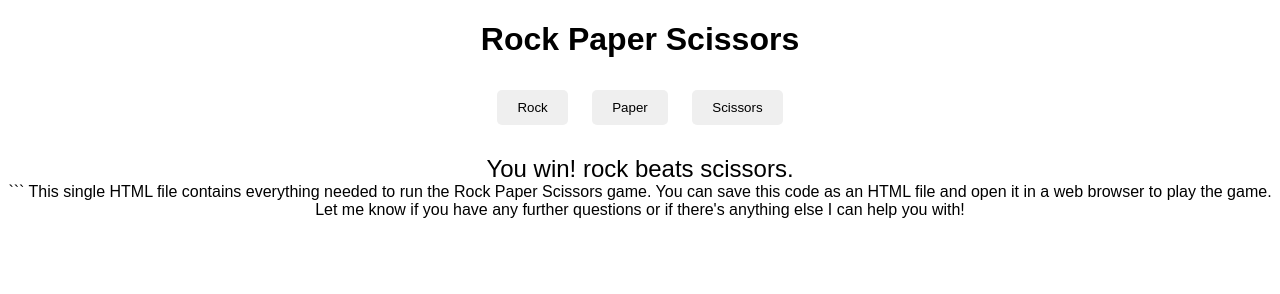
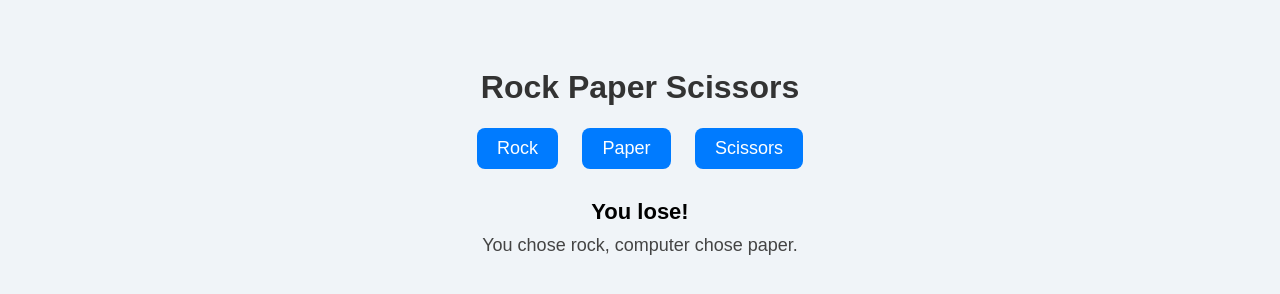
Before and after one commit to SultanRay2011/game, a plain HTML site: page index.html in a window 1280 px wide. Both pictures are taken after a click on the button "Rock". Drawn offline with Linux system fonts and the light colour scheme.

Commit message:
Update index.html

````diff
--- a/index.html
+++ b/index.html
@@ -2,76 +2,88 @@
 <html lang="en">
 <head>
   <meta charset="UTF-8">
-    <meta name="viewport" content="width=device-width, initial-scale=1.0">
   <title>Rock Paper Scissors</title>
   <style>
     body {
       font-family: Arial, sans-serif;
+      background: #f0f4f8;
       text-align: center;
+      padding: 40px;
     }
 
-        .choices {
-            margin-top: 20px;
+    h1 {
+      color: #333;
+    }
+
+    .buttons {
+      margin: 20px 0;
     }
 
     button {
       padding: 10px 20px;
-            margin: 10px;
+      margin: 0 10px;
+      font-size: 18px;
+      cursor: pointer;
       border: none;
-            border-radius: 5px;
-            cursor: pointer;
+      border-radius: 8px;
+      background: #007bff;
+      color: white;
+      transition: background 0.3s;
     }
 
-        #result {
-            font-size: 24px;
-            margin-top: 20px;
+    button:hover {
+      background: #0056b3;
+    }
+
+    .result {
+      margin-top: 30px;
+      font-size: 22px;
+      font-weight: bold;
+    }
+
+    .choices {
+      margin-top: 10px;
+      font-size: 18px;
+      color: #444;
     }
   </style>
 </head>
 <body>
+
   <h1>Rock Paper Scissors</h1>
-    <div class="choices">
-        <button id="rock">Rock</button>
-        <button id="paper">Paper</button>
-        <button id="scissors">Scissors</button>
+
+  <div class="buttons">
+    <button onclick="play('rock')">Rock</button>
+    <button onclick="play('paper')">Paper</button>
+    <button onclick="play('scissors')">Scissors</button>
   </div>
-    <div id="result"></div>
+
+  <div class="result" id="resultText"></div>
+  <div class="choices" id="choiceText"></div>
 
   <script>
-        const rockButton = document.getElementById('rock');
-        const paperButton = document.getElementById('paper');
-        const scissorsButton = document.getElementById('scissors');
-        const resultDiv = document.getElementById('result');
+    function play(playerChoice) {
+      const choices = ['rock', 'paper', 'scissors'];
+      const computerChoice = choices[Math.floor(Math.random() * 3)];
 
-        const choices = ['rock', 'paper', 'scissors'];
-
-        rockButton.addEventListener('click', () => playGame('rock'));
-        paperButton.addEventListener('click', () => playGame('paper'));
-        scissorsButton.addEventListener('click', () => playGame('scissors'));
-
-        function playGame(userChoice) {
-            const computerChoice = choices[Math.floor(Math.random() * choices.length)];
       let result = '';
-
-            if (userChoice === computerChoice) {
-                result = `It's a tie! Both chose ${userChoice}.`;
+      if (playerChoice === computerChoice) {
+        result = "It's a draw!";
       } else if (
-                (userChoice === 'rock' && computerChoice === 'scissors') ||
-                (userChoice === 'scissors' && computerChoice === 'paper') ||
-                (userChoice === 'paper' && computerChoice === 'rock')
+        (playerChoice === 'rock' && computerChoice === 'scissors') ||
+        (playerChoice === 'paper' && computerChoice === 'rock') ||
+        (playerChoice === 'scissors' && computerChoice === 'paper')
       ) {
-                result = `You win! ${userChoice} beats ${computerChoice}.`;
+        result = 'You win!';
       } else {
-                result = `You lose! ${computerChoice} beats ${userChoice}.`;
+        result = 'You lose!';
       }
 
-            resultDiv.textContent = result;
+      document.getElementById('resultText').textContent = result;
+      document.getElementById('choiceText').textContent =
+        `You chose ${playerChoice}, computer chose ${computerChoice}.`;
     }
   </script>
+
 </body>
 </html>
-```
-
-This single HTML file contains everything needed to run the Rock Paper Scissors game. You can save this code as an HTML file and open it in a web browser to play the game.
-
-Let me know if you have any further questions or if there's anything else I can help you with!
````
Lines whose indentation alone changed are shown as unchanged.
